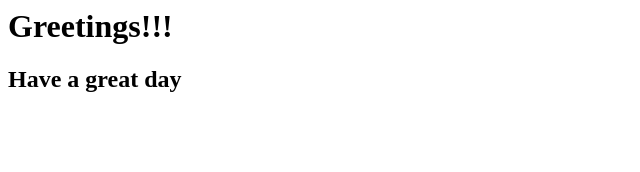
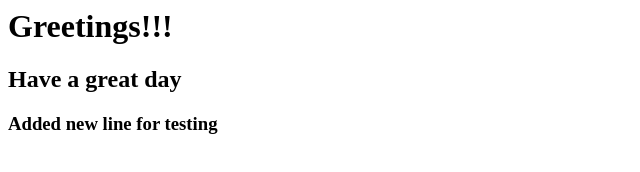
Before and after one commit to PrathibaVasu/sampleproject, a plain HTML site: page index.html in a window 1280 px wide. Shown: the whole page, without its empty margins (0-640 px from the left). Drawn offline with Linux system fonts and the light colour scheme.

Commit message:
Changed made on index file

```diff
--- a/index.html
+++ b/index.html
@@ -1,4 +1,5 @@
 <html>
 <h1> Greetings!!!</h1>
 <h2>Have a great day</h2>
+<h3>Added new line for testing</h3>
 </html>
```
